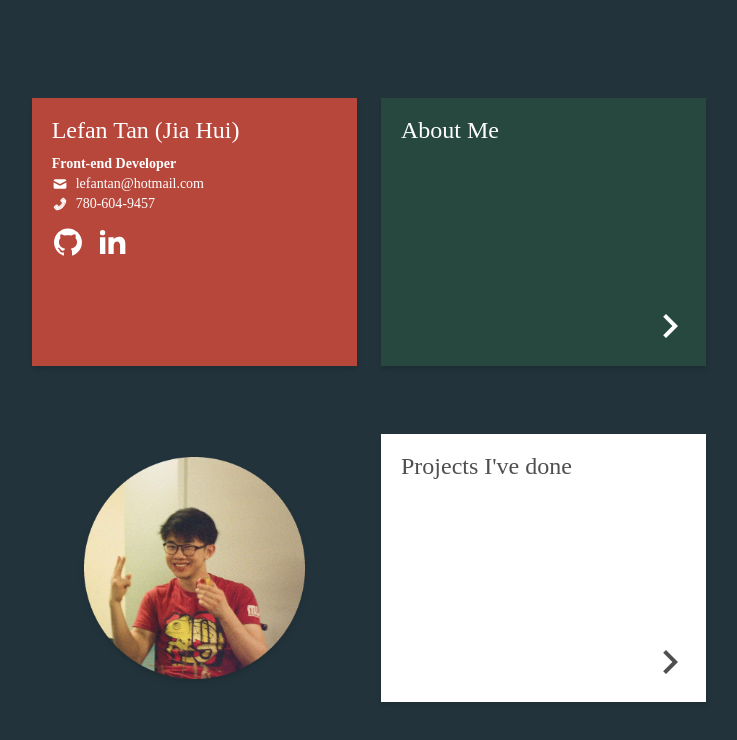
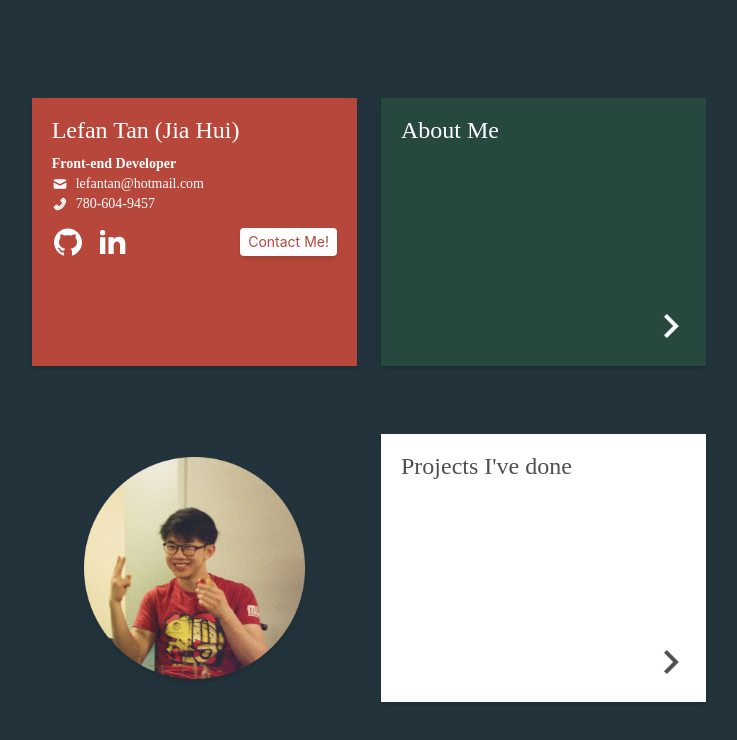
Before and after one commit to LefanTan/portfolio, a React (Create React App) app: page / in a window 1280 px wide. Shown: the top 740 px of the page, without its empty margins (271-1008 px from the left). Built offline with nearby package versions, Linux system fonts and the light colour scheme; what tailwindcss-scroll-snap would draw is missing.

Commit message:
slide right contact and moving arrow buttons

```diff
--- a/package.json
+++ b/package.json
@@ -17,7 +17,6 @@
     "react-icons": "^4.2.0",
     "react-scripts": "4.0.3",
     "react-spring": "^9.2.4",
-    "react-transition-group": "^4.4.2",
     "tailwindcss-scroll-snap": "^1.1.0",
     "typescript": "^4.3.5",
     "web-vitals": "^1.1.2"
@@ -26,7 +25,8 @@
     "start": "craco start",
     "build": "craco build",
     "test": "craco test",
-    "eject": "react-scripts eject"
+    "eject": "react-scripts eject",
+    "typecheck": "tsc -w"
   },
   "eslintConfig": {
     "extends": [
--- a/src/App.tsx
+++ b/src/App.tsx
@@ -4,21 +4,20 @@ import { StartPage } from "./components/StartPage";
 function App() {
   const mainRef = useRef<HTMLInputElement | null>(null)
 
-  const horizontalScrolling = (e : React.WheelEvent) => {
-    e.preventDefault()
+  const horizontalScrolling = (e: React.WheelEvent) => {
     var scrollPosition = mainRef.current?.scrollLeft
     mainRef.current?.scrollTo({
       top: 0,
-      left: (scrollPosition ?? 0) + e.deltaY * 10,
+      left: (scrollPosition ?? 0) + e.deltaY * 5,
       behavior: 'smooth'
     })
   }
 
   return (
     <main ref={mainRef} onWheel={horizontalScrolling} className="bg-off-white w-screen h-screen p-0 block whitespace-nowrap overflow-auto overflow-y-hidden snap snap-x snap-mandatory">
-      <StartPage/>
+      <StartPage className="inline-block snap snap-center" />
       {/* About me */}
-      <div className="bg-off-white w-screen h-screen inline-block snap snap-start">
+      <div className="bg-off-white w-screen h-screen inline-block snap snap-center">
         <p>HITE</p>
       </div>
     </main>
--- a/src/components/Block.tsx
+++ b/src/components/Block.tsx
@@ -1,13 +1,11 @@
 import React from "react"
+import { memo } from "react"
+import { BasicProp } from "./Interfaces"
 
-interface Props{
-    className? : string
-}
-
-export const Block : React.FC<Props> = ({children, className}) => {
+export const Block = memo(({children, className} : BasicProp) => {
     return(
         <div className={`${className} shadow-md w-10/12 lg:w-2/5 lg:h-2/5 m-3 p-4 pl-5 pr-5`}>
           {children}
         </div>
     )
-}
+})
--- /dev/null
+++ b/src/components/Hooks.tsx
@@ -0,0 +1,3 @@
+export const useScrollAnimation = () => {
+
+}
--- /dev/null
+++ b/src/components/Interfaces.ts
@@ -0,0 +1,5 @@
+
+export interface BasicProp {
+    className?: string
+    children?: React.ReactNode
+}
--- a/src/components/StartPage.tsx
+++ b/src/components/StartPage.tsx
@@ -5,11 +5,33 @@ import { RiLinkedinFill } from "react-icons/ri";
 import { MdNavigateNext } from "react-icons/md";
 import profilePic from "../assets/profilepic.png";
 import { isMobile } from "react-device-detect";
+import { BasicProp } from "./Interfaces";
+import { useSpring, animated } from "react-spring";
 
-export const StartPage = () => {
+export const StartPage = ({ className }: BasicProp) => {
+
+    const slideRightVal = -120
+    const bounceProp = useSpring({
+        from: { transform: `translateX(0px)` },
+        transform: `translateX(5px)`,
+        config: { duration: 600, mass: 0.1, tension: 1 },
+        delay: 200,
+        loop: {
+            reverse: true
+        }
+    });
+
+    const [slideProps, set] = useSpring(() => ({
+        background: `linear-gradient(60deg, transparent 50%, black 50%)`,
+        right: slideRightVal
+    }))
+
     return (
         // Start Scene
-    <div className="snap snap-start inline-block">
+        <div className={`${className}`}>
+            <animated.div>
+
+            </animated.div>
             <div className="bg-deep-blue w-screen h-screen flex justify-center items-center">
                 <div className="bg-deep-blue w-full h-full lg:w-4/6 p-5 pt-16 pb-16 flex flex-wrap justify-center items-center overflow-hidden">
                     {isMobile && (
@@ -35,20 +57,24 @@ export const StartPage = () => {
                             <p className="small-light-text">780-604-9457</p>
                         </div>
                         <div className="flex items-center mt-3">
-              <button className="w-8 h-8 transition duration-200 text-off-white hover:text-off-white-hover transform active:scale-90">
+                            <button className="w-8 h-8 transition duration-200 text-off-white drop-shadow-sm hover:text-off-white-hover transform active:scale-90 ">
                                 <AiOutlineGithub className="w-full h-full" />
                             </button>
-              <button className="ml-3 w-8 h-8 transition duration-200 text-off-white hover:text-off-white-hover transform active:scale-90">
+                            <button className="ml-3 w-8 h-8 transition duration-200 text-off-white drop-shadow-sm hover:text-off-white-hover transform active:scale-90">
                                 <RiLinkedinFill className="w-full h-full" />
+                            </button>
+                            <button className="text-red text-sm w-fit h-7 ml-auto bg-off-white rounded shadow-md transition duration-200 transform active:scale-90 relative overflow-hidden">
+                                <span className="ml-2 mr-2 w-full h-full">Contact Me!</span>
+                                <animated.div onMouseLeave={() => set({right: slideRightVal})} onMouseEnter={() => set({right: 0}) } style={slideProps} className="w-56 h-full opacity-25 rounded absolute top-0 right-0"/>
                             </button>
                         </div>
                     </Block>
                     <Block className="bg-dark-green">
                         <div className="relative w-full h-full">
                             <h1 className="small-light-text text-2xl">About Me</h1>
-              <button className="transition duration-200 text-off-white absolute bottom-0 -right-2 w-12 h-full lg:h-12 hover:text-off-white-hover transform active:scale-90">
+                            <animated.button style={bounceProp} className="transition duration-200 text-off-white absolute bottom-0 -right-2 w-12 h-full lg:h-12 hover:text-off-white-hover">
                                 <MdNavigateNext className="w-full h-full" />
-              </button>
+                            </animated.button>
                         </div>
                     </Block>
                     {!isMobile && (
@@ -65,9 +91,9 @@ export const StartPage = () => {
                             <h1 className="small-light-text text-dark-grey text-2xl">
                                 Projects I've done
                             </h1>
-              <button className="transition duration-200 text-dark-grey absolute bottom-0 -right-2 w-12 h-full lg:h-12 hover:text-dark-grey-hover transform active:scale-90">
+                            <animated.button style={bounceProp} className="transition duration-200 text-dark-grey absolute bottom-0 -right-2 w-12 h-full lg:h-12 hover:text-dark-grey-hover transform active:scale-90">
                                 <MdNavigateNext className="w-full h-full" />
-              </button>
+                            </animated.button>
                         </div>
                     </Block>
                 </div>
```
Also changed, not shown: 1 other file (tests, documents, lock files or other folders). Lines whose indentation alone changed are shown as unchanged.
